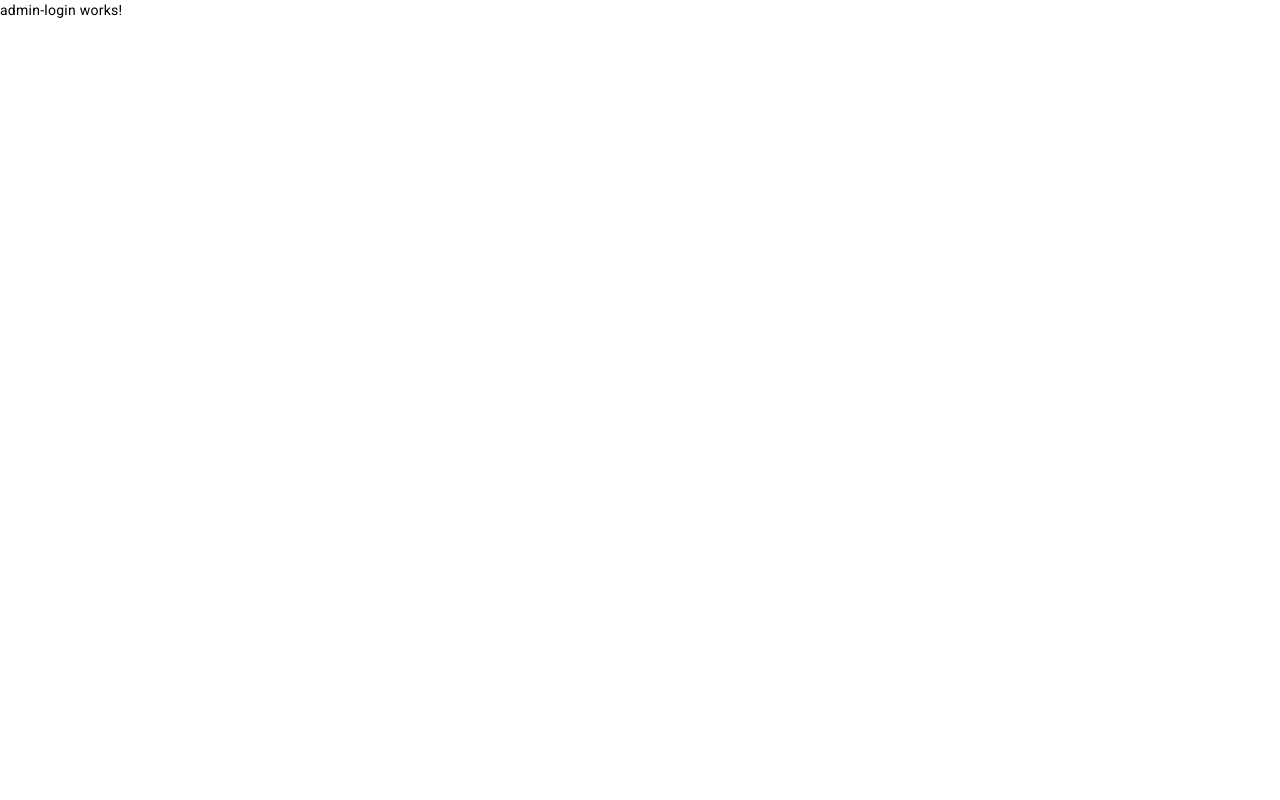
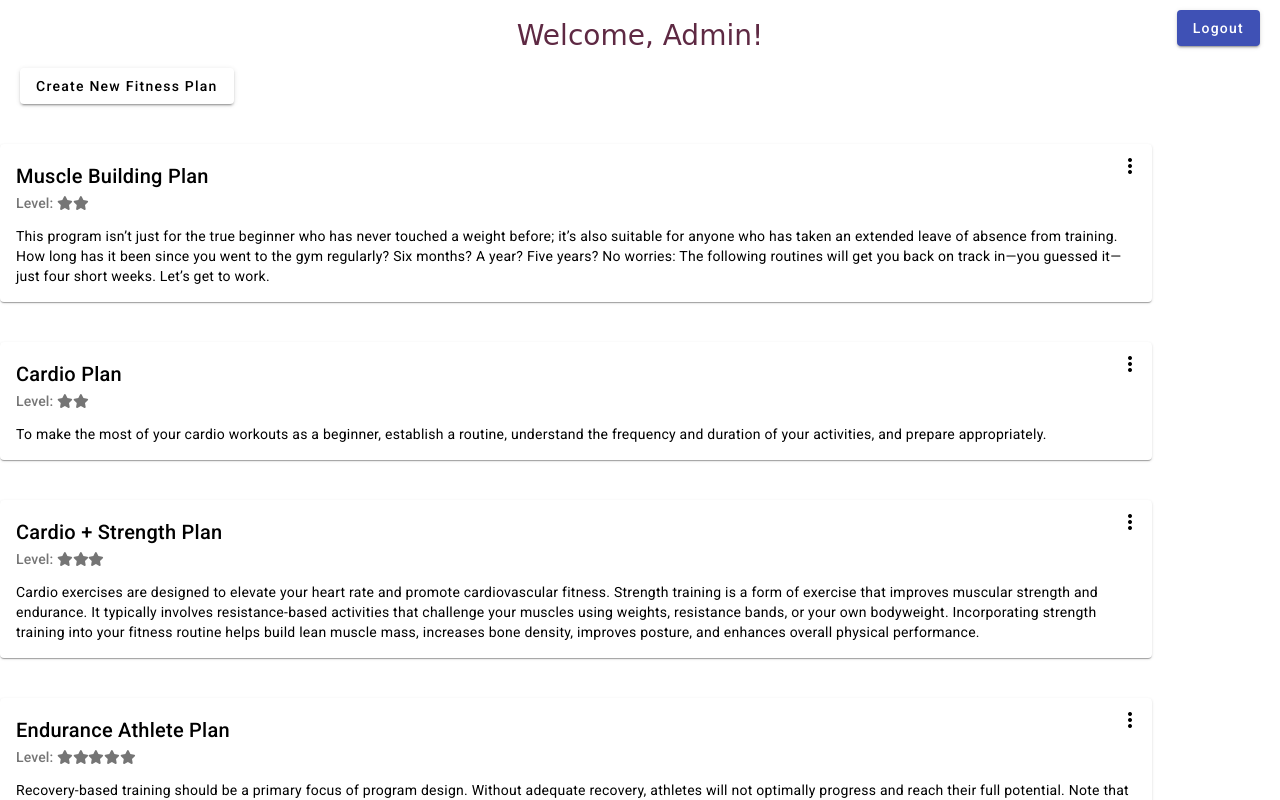
Before and after one commit to DaniloBojovic/fitness-plan-app, an Angular app: page /admin-login in a window 1280 px wide. Shown: the top 800 px of the page. Built offline with nearby package versions, Linux system fonts and the light colour scheme; data requests are answered from the project's data file; sample sign-in values are in the browser's storage.

Commit message:
Admin-login page

```diff
--- a/src/app/auth/admin-login/admin-login.component.css
+++ b/src/app/auth/admin-login/admin-login.component.css
@@ -0,0 +1,35 @@
+:host {
+  margin: 20px;
+}
+
+mat-card {
+  display: block;
+  width: 90%;
+  margin-top: 40px;
+}
+
+.edit-button {
+  position: absolute;
+  top: 0;
+  right: 0;
+  padding: 10px;
+  cursor: pointer;
+}
+
+.logout-button {
+  position: absolute;
+  top: 10px;
+  right: 20px;
+  z-index: 1; /* This will ensure the button stays on top of other elements */
+}
+
+.create-plan-button {
+  margin-left: 20px; /* Adjust as needed */
+}
+
+.welcome-txt {
+  text-align: center;
+  font-family: "Comic Sans MS", cursive, sans-serif;
+  color: #5e2943;
+  font-size: 2em;
+}
--- a/src/app/auth/admin-login/admin-login.component.html
+++ b/src/app/auth/admin-login/admin-login.component.html
@@ -1 +1,46 @@
-<p>admin-login works!</p>
+<div class="admin-login">
+  <h1 class="welcome-txt">Welcome, Admin!</h1>
+  <button
+    class="create-plan-button"
+    mat-raised-button
+    color="secondary"
+    (click)="newPlan()"
+  >
+    Create New Fitness Plan
+  </button>
+  <mat-card class="plan-card" *ngFor="let plan of fitnessPlans">
+    <mat-card-header>
+      <mat-card-title>{{ plan.name }}</mat-card-title>
+      <mat-card-subtitle
+        ><div class="stars">
+          <p>
+            Level:
+            <fa-icon
+              *ngFor="let i of [].constructor(plan.level); let index = index"
+              [icon]="faStar"
+            ></fa-icon>
+          </p></div
+      ></mat-card-subtitle>
+    </mat-card-header>
+    <mat-card-content>
+      <p class="plan-description">
+        <span class="description-text">{{ plan.description }}</span>
+      </p>
+    </mat-card-content>
+
+    <mat-card-content>
+      <mat-icon class="edit-button" (click)="editPlan(plan)"
+        >more_vert</mat-icon
+      ></mat-card-content
+    >
+  </mat-card>
+
+  <button
+    mat-raised-button
+    color="primary"
+    class="logout-button"
+    (click)="logout()"
+  >
+    Logout
+  </button>
+</div>
--- a/src/app/auth/admin-login/admin-login.component.ts
+++ b/src/app/auth/admin-login/admin-login.component.ts
@@ -1,10 +1,43 @@
 import { Component } from '@angular/core';
+import { Router } from '@angular/router';
+import { faStar } from '@fortawesome/free-solid-svg-icons';
+import { FitnessPlan } from 'src/app/models/fitness-plan.model';
+import { AuthService } from 'src/app/services/auth.service';
+import { FitnessPlanService } from 'src/app/services/fitness-plan.service';
 
 @Component({
   selector: 'app-admin-login',
   templateUrl: './admin-login.component.html',
-  styleUrls: ['./admin-login.component.css']
+  styleUrls: ['./admin-login.component.css'],
 })
 export class AdminLoginComponent {
+  fitnessPlans!: FitnessPlan[]; // Assuming you have this array of fitness plans
+  faStar = faStar;
 
+  constructor(
+    private router: Router,
+    private authService: AuthService,
+    private fitnessPlanService: FitnessPlanService
+  ) {}
+
+  ngOnInit() {
+    this.fitnessPlanService.getFitnessPlans().subscribe((plans) => {
+      this.fitnessPlans = plans;
+    });
+  }
+
+  editPlan(plan: FitnessPlan) {
+    // Navigate to the edit plan route with the plan id
+    this.router.navigate(['/edit-plan', plan.id]);
+  }
+
+  newPlan() {
+    // Navigate to the new plan route
+    this.router.navigate(['/new-plan']);
+  }
+
+  logout() {
+    // Call the logout method from AuthService
+    this.authService.logout();
+  }
 }
--- a/src/app/auth/user-login/user-login.component.ts
+++ b/src/app/auth/user-login/user-login.component.ts
@@ -20,15 +20,10 @@ export class UserLoginComponent {
   ) {}
 
   ngOnInit() {
-    debugger;
     this.fitnessPlanService.getFitnessPlans().subscribe((plans) => {
       console.log(plans);
       this.fitnessPlans = plans;
     });
-  }
-
-  logout() {
-    this.authService.logout();
   }
 
   generatePdf(plan: FitnessPlan) {
@@ -60,4 +55,8 @@ export class UserLoginComponent {
 
     doc.save(`${plan.name}.pdf`);
   }
+
+  logout() {
+    this.authService.logout();
+  }
 }
--- a/src/app/login/login.component.ts
+++ b/src/app/login/login.component.ts
@@ -14,37 +14,18 @@ export class LoginComponent {
   password!: string;
   errorMessage: string = '';
   isError = false;
+  role!: string;
 
   constructor(private authService: AuthService, private router: Router) {}
 
   login() {
-    // this.authService.login(this.username, this.password).subscribe(
-    //   (response: LoginResponse) => {
-    //     localStorage.setItem('token', response.token);
-    //     console.log(`RESPONSE : ${response.token}`);
-
-    //     this.authService.getProtectedData().subscribe(
-    //       (data) => {
-    //         debugger;
-    //         console.log(data);
-    //         this.router.navigate(['/dashboard']);
-    //       },
-    //       (error) => {
-    //         console.log(error);
-    //       }
-    //     );
-    //   },
-    //   (error) => {
-    //     this.errorMessage = 'Invalid username or password';
-    //     this.isError = true;
-    //   }
-    // );
-
     this.authService
       .login(this.username, this.password)
       .pipe(
         switchMap((response: LoginResponse) => {
+          debugger;
           localStorage.setItem('token', response.token);
+          this.role = response.role;
           console.log(`RESPONSE : ${response.token}`);
           return this.authService.getProtectedData();
         })
@@ -52,8 +33,8 @@ export class LoginComponent {
       .subscribe({
         next: (data) => {
           debugger;
-          console.log(data);
-          this.router.navigate(['/dashboard']);
+          const route = `/${this.role}-login`;
+          this.router.navigate([route]);
         },
         error: (error) => {
           this.errorMessage = 'Invalid username or password';
```
Also changed, not shown: src/app/app.module.ts (+9 -1 lines).
